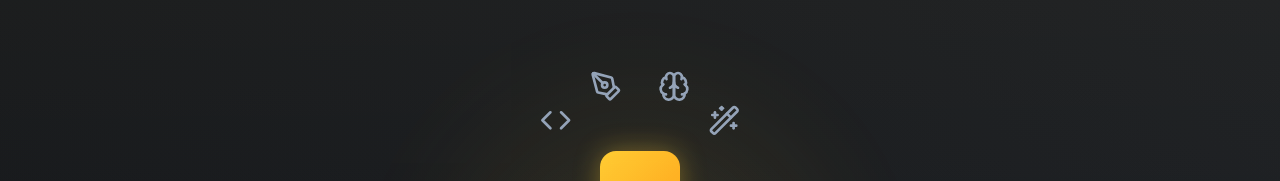
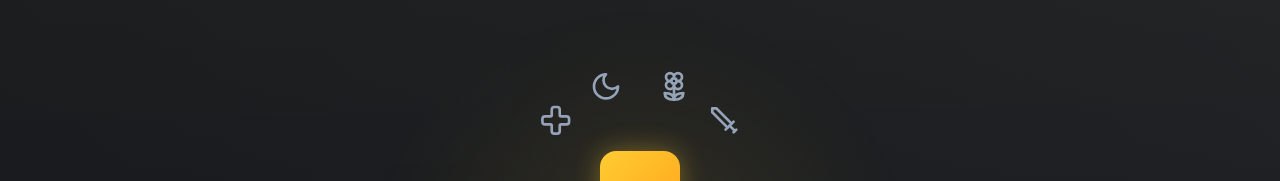
Before and after one commit to LmpZero/Wisdom-Ai-v1, a React (Vite) app: page / in a window 1280 px wide. Shown: the part 197-378 px from the top of the page. Built offline with nearby package versions, Linux system fonts and the light colour scheme; the HTML template or start-up script is replaced by a standard one.

Commit message:
Replace deity icons with religious symbols

```diff
--- a/src/components/HeroSection.tsx
+++ b/src/components/HeroSection.tsx
@@ -1,4 +1,4 @@
-import { Code, PenTool, Brain, Wand2 } from "lucide-react";
+import { Cross, Moon, Flower2, Sword } from "lucide-react";
 import { useState } from "react";
 import FloatingIcon from "./FloatingIcon";
 import SearchBar from "./SearchBar";
@@ -19,10 +19,10 @@ const HeroSection = () => {
 
   // Array of icons for easy replacement - see ICON_REPLACEMENT_GUIDE.md
   const deityIcons = [
-    { Icon: Code, label: "Divine Code", name: "Divine Code" },
-    { Icon: PenTool, label: "Sacred Pen", name: "Sacred Pen" },
-    { Icon: Brain, label: "Wise Mind", name: "Wise Mind" },
-    { Icon: Wand2, label: "Magic Wand", name: "Magic Wand" },
+    { Icon: Cross, label: "Christianity", name: "Christianity" },
+    { Icon: Moon, label: "Islam", name: "Islam" },
+    { Icon: Flower2, label: "Hinduism", name: "Hinduism" },
+    { Icon: Sword, label: "Sikhism", name: "Sikhism" },
   ];
 
   return (
```
